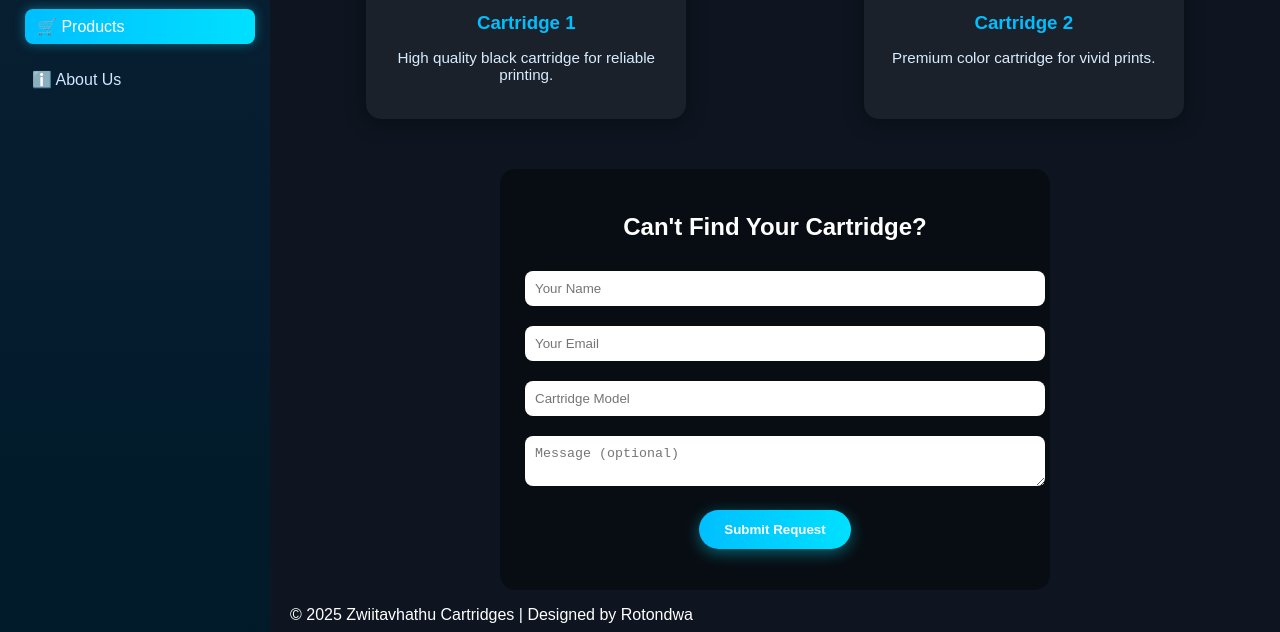
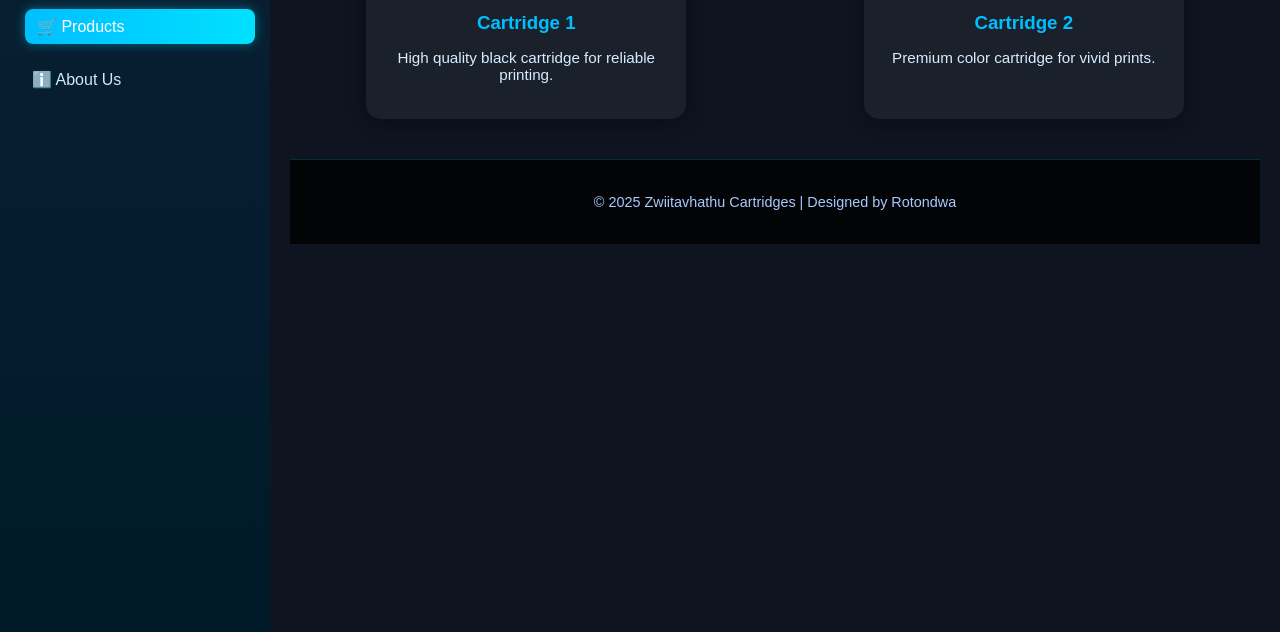
Before and after one commit to Rotondwa-cloud/zwiitavhathu-cartridges, a website: page public/products.html in a window 1280 px wide. Shown: the part 168-800 px from the top of the page. Drawn offline with Linux system fonts and the light colour scheme.

Commit message:
Update products.html

```diff
--- a/public/products.html
+++ b/public/products.html
@@ -1,8 +1,8 @@
 <!DOCTYPE html>
 <html lang="en">
 <head>
-  <meta charset="UTF-8" />
-  <meta name="viewport" content="width=device-width, initial-scale=1.0" />
+  <meta charset="UTF-8">
+  <meta name="viewport" content="width=device-width, initial-scale=1.0">
   <title>Zwiitavhathu Cartridges – Products</title>
 
   <style>
@@ -139,55 +139,18 @@
       font-size: 0.95em;
     }
 
-    /* ============================
-       FORM
-    ============================ */
-    .contact-form-section {
-      margin-top: 50px;
-      background: rgba(0,0,0,0.4);
-      padding: 25px;
-      border-radius: 15px;
-      max-width: 500px;
-      margin-left: auto;
-      margin-right: auto;
+    /* FOOTER */
+    footer {
       text-align: center;
+      padding: 20px;
+      background: rgba(0,0,0,0.8);
+      color: #a8c9ff;
+      font-size: 0.9em;
+      border-top: 1px solid rgba(0, 224, 255, 0.2);
+      margin-top: 40px;
     }
 
-    .contact-form-section input,
-    .contact-form-section textarea {
-      width: 100%;
-      padding: 10px;
-      margin: 10px 0;
-      border-radius: 8px;
-      border: none;
-    }
-
-    .contact-form-section button {
-      padding: 12px 25px;
-      background: linear-gradient(90deg, #00bfff, #00e0ff);
-      border: none;
-      border-radius: 30px;
-      color: #fff;
-      font-weight: bold;
-      cursor: pointer;
-      margin-top: 10px;
-      box-shadow: 0 4px 15px rgba(0,224,255,0.4);
-      transition: all 0.3s;
-    }
-
-    .contact-form-section button:hover {
-      transform: scale(1.05);
-    }
-
-    #formMessage {
-      margin-top: 10px;
-      font-weight: bold;
-      color: #ffdd00;
-    }
-
-    /* ============================
-       MOBILE RESPONSIVE
-    ============================ */
+    /* MOBILE RESPONSIVE */
     @media (max-width: 900px) {
       .sidebar {
         position: fixed;
@@ -221,37 +184,6 @@
     function toggleMenu() {
       document.querySelector('.sidebar').classList.toggle('open');
     }
-
-    async function submitForm(e) {
-      e.preventDefault();
-      const form = document.getElementById('cartridgeForm');
-      const messageEl = document.getElementById('formMessage');
-      messageEl.textContent = 'Sending...';
-
-      const data = {
-        name: form.name.value,
-        email: form.email.value,
-        cartridge: form.cartridge.value,
-        message: form.message.value
-      };
-
-      try {
-        const res = await fetch('/api/query', {
-          method: 'POST',
-          headers: {'Content-Type': 'application/json'},
-          body: JSON.stringify(data)
-        });
-        const result = await res.json();
-        if(result.success){
-          messageEl.textContent = 'Request sent successfully!';
-          form.reset();
-        } else {
-          messageEl.textContent = 'Failed to send request.';
-        }
-      } catch(err) {
-        messageEl.textContent = 'Error sending request.';
-      }
-    }
   </script>
 
 </head>
@@ -280,25 +212,15 @@
           <h3>Cartridge 1</h3>
           <p>High quality black cartridge for reliable printing.</p>
         </div>
+
         <div class="product-card">
           <img src="images/cartridge2.jpg" alt="Cartridge 2">
           <h3>Cartridge 2</h3>
           <p>Premium color cartridge for vivid prints.</p>
         </div>
-        <!-- Add more product cards as needed -->
+
+        <!-- Add more products here as needed -->
       </div>
-
-      <section class="contact-form-section">
-        <h2>Can't Find Your Cartridge?</h2>
-        <form id="cartridgeForm" onsubmit="submitForm(event)">
-          <input type="text" name="name" placeholder="Your Name" required>
-          <input type="email" name="email" placeholder="Your Email" required>
-          <input type="text" name="cartridge" placeholder="Cartridge Model" required>
-          <textarea name="message" placeholder="Message (optional)"></textarea>
-          <button type="submit">Submit Request</button>
-          <p id="formMessage"></p>
-        </form>
-      </section>
 
       <footer>
         <p>© 2025 Zwiitavhathu Cartridges | Designed by Rotondwa</p>
```
